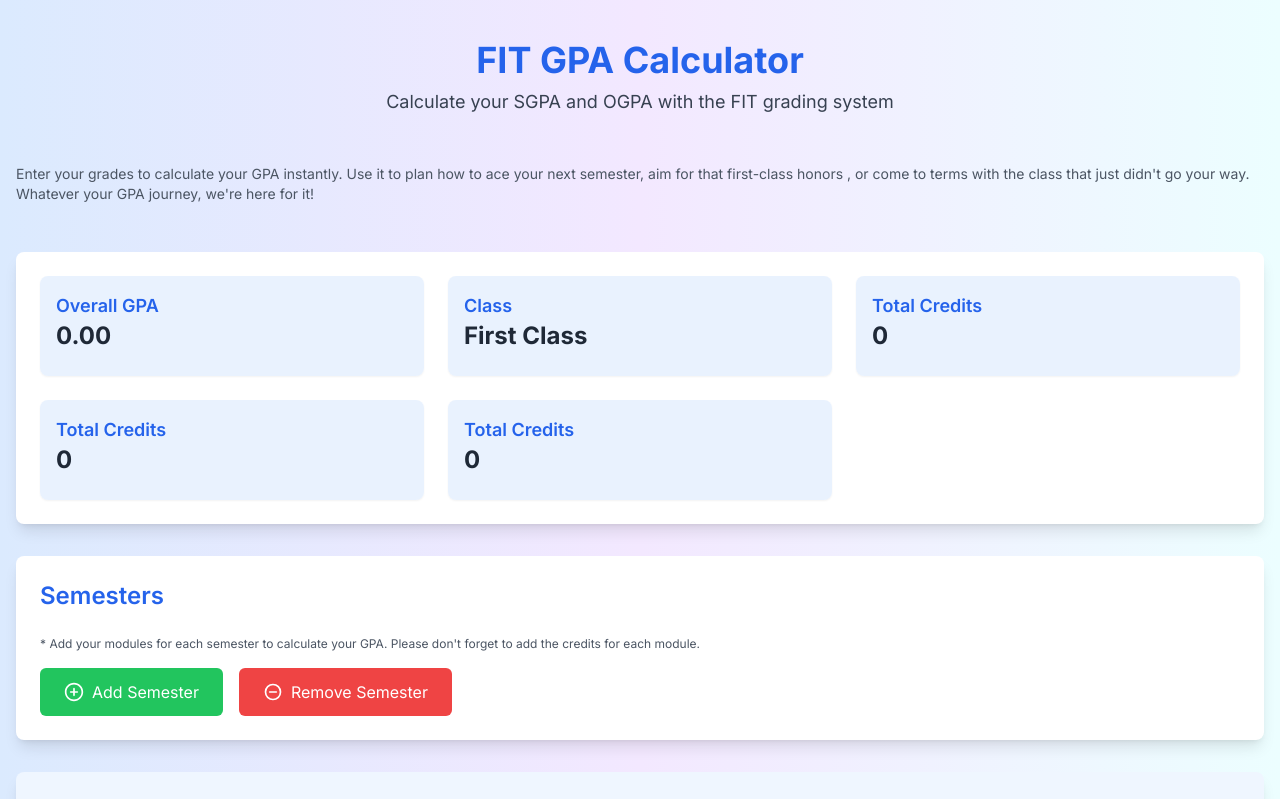
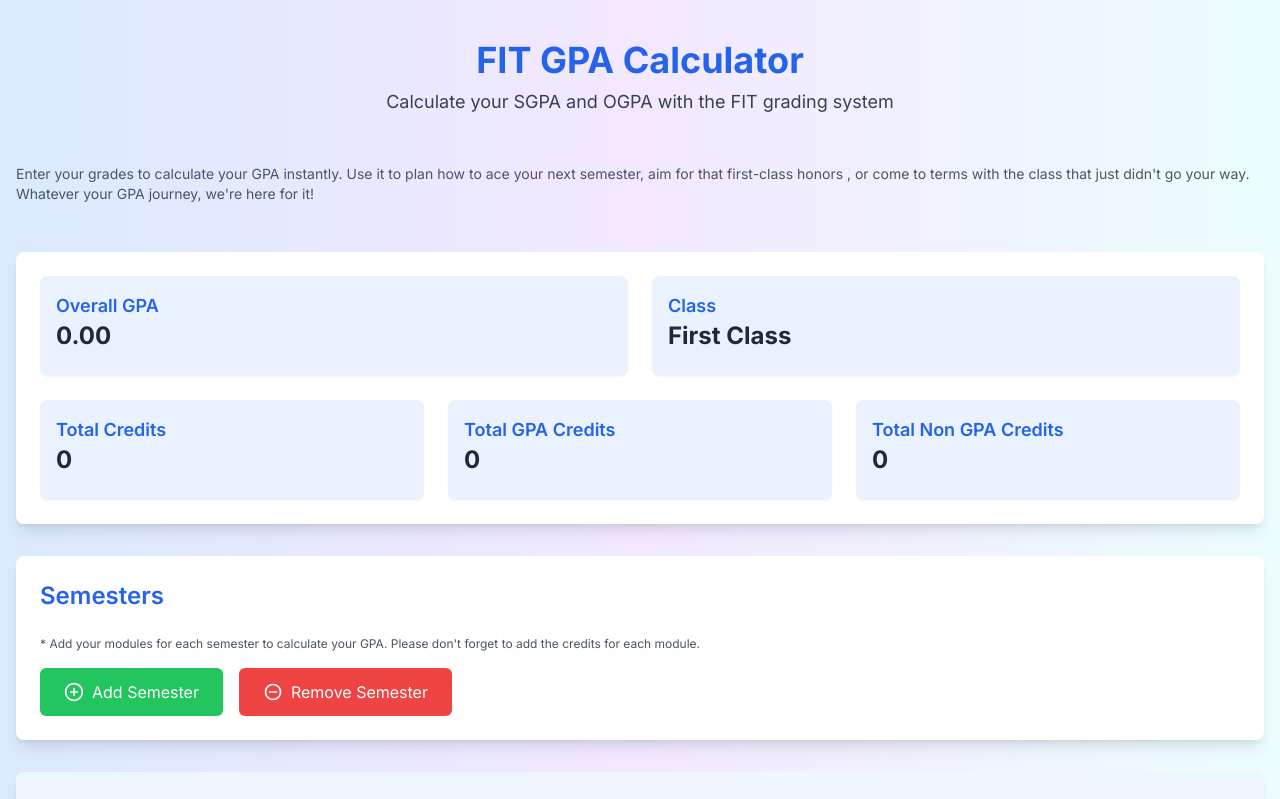
Before and after one commit to IshanHansaka/fit-gpa-calculator, a Next.js app: page / in a window 1280 px wide. Shown: the top 799 px of the page. Built offline with nearby package versions, Linux system fonts and the light colour scheme.

Commit message:
chore: change ui format

```diff
--- a/app/component/Class.tsx
+++ b/app/component/Class.tsx
@@ -6,17 +6,22 @@ interface ClassProps {
   semesterGPA: string;
 }
 
-const Class: React.FC<ClassProps> = ({ totalGPACredits, totalNGPACredits, semesterGPA, }) => {
+const Class: React.FC<ClassProps> = ({ totalGPACredits, totalNGPACredits, semesterGPA }) => {
+  const totalCredits = totalGPACredits + totalNGPACredits;
 
   const overallGPA = semesterGPA;
   return (
     <div className="space-y-6">
       <div className="bg-white dark:bg-gray-800 shadow-lg rounded-lg p-3 md:p-6 grid grid-cols-1 md:grid-cols-3 gap-6">
-        <ClassCard title="Overall GPA" value={overallGPA} description="" />
-        <ClassCard title="Class" value="First Class" description="" />
-          <ClassCard title="Total Credits" value={totalGPACredits} description="" />
-          <ClassCard title="Total Credits" value={totalNGPACredits} description="" />
-          <ClassCard title="Total Credits" value={totalNGPACredits} description="" />
+        <div className="grid grid-cols-1 md:grid-cols-2 md:col-span-3 gap-6">
+          <ClassCard title="Overall GPA" value={overallGPA} description="" />
+          <ClassCard title="Class" value="First Class" description="" />
+        </div>
+        <div className="grid grid-cols-1 md:grid-cols-3 gap-6 md:col-span-3">
+          <ClassCard title="Total Credits" value={totalCredits} description="" />
+          <ClassCard title="Total GPA Credits" value={totalGPACredits} description="" />
+          <ClassCard title="Total Non GPA Credits" value={totalNGPACredits} description="" />
+        </div>
       </div>
     </div>
   );
```
